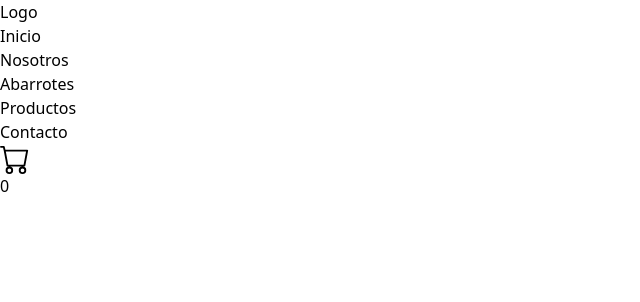
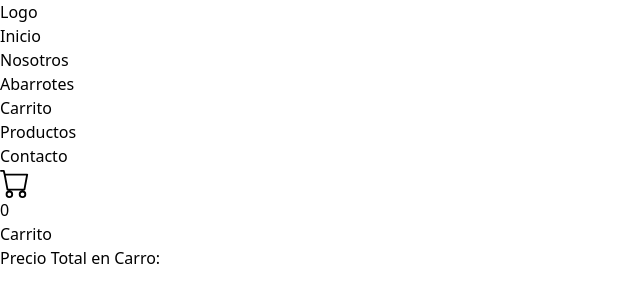
Before and after one commit to AliceProjectVT/ls-shoppingcar, a React (Vite) app: page /cart in a window 1280 px wide. Shown: the top 302 px of the page, without its empty margins (0-640 px from the left). Built offline with nearby package versions, Linux system fonts and the light colour scheme.

Commit message:
Cart viewer component.

```diff
--- a/src/App.jsx
+++ b/src/App.jsx
@@ -6,6 +6,7 @@ import Nosotros from "./components/Nosotros/Nosotros";
 import ItemDetailContainer from "./components/ItemDetailContainer/ItemDetailContainer"
 import { useState } from "react";
 import { CartContext } from "./context/CartContext"
+import Carrito from "./components/Carrito/Carrito";
 
 function App() {
 
@@ -31,6 +32,7 @@ function App() {
     return (carrito.reduce((acc, prod) => acc + prod.cantidad, 0))
   }
 
+
   return (
     <div>
       <div>
@@ -38,12 +40,11 @@ function App() {
           <BrowserRouter>
             <NavBar />
             <Routes>
-
-
               <Route path="/" element={<ItemListContainer />} />
               <Route path="/categoria/:categoria" element={<ItemListContainer />} />
               <Route path="/nosotros" element={<Nosotros />} />
               <Route path="/item/:id" element={<ItemDetailContainer />} />
+              <Route path="/cart" element={<Carrito />} />
 
             </Routes>
           </BrowserRouter>
--- a/src/components/Carrito/Carrito.jsx
+++ b/src/components/Carrito/Carrito.jsx
@@ -1,44 +1,30 @@
 import React, { useContext } from 'react'
-import { CartContext } from '../context/CartContext'
-import { Link } from 'react-router-dom';
+import { CartContext } from '../../context/CartContext'
 
 const Carrito = () => {
 
-    const { carrito, precioTotal, vaciarCarrito } = useContext(CartContext);
+    const { carrito } = useContext(CartContext);
 
-    const handleVaciar = () => {
-        vaciarCarrito();
-    }
+    return (
+        <>  <div>Carrito</div>
 
-  return (
-    <div className="container">
-        <h1 className="main-title">Carrito</h1>
+            {
+                carrito.map((prod) =>
 
-        {
-            carrito.map((prod) => (
-                <div key={prod.id}>
-                    <br />
-                    <h3>{prod.titulo}</h3>
-                    <p>Precio unit: ${prod.precio}</p>
-                    <p>Precio total: ${prod.precio * prod.cantidad}</p>
+                  <div key={prod.id}>
+                    <h2>{prod.nombre}</h2>
+                    <p>${prod.precio}</p>
+                    <p>Precio Total: ${prod.precio * prod.cantidad}</p>
                     <p>Cant: {prod.cantidad}</p>
-                    <br />
-                </div>
-            ))
-        }
 
-        {
-            carrito.length > 0 ?
-            <>
-                <h2>Precio total: ${precioTotal()}</h2>
-                <button onClick={handleVaciar}>Vaciar</button>
-                <Link to="/checkout">Finalizar compra</Link>
-            </> :
-            <h2>El carrito está vacío :(</h2>
-        }
+                    </div>
 
-    </div>
-  )
+
+                )}
+                <h3>Precio Total en Carro: </h3>
+        </>
+
+    )
 }
 
 export default Carrito
--- a/src/components/shared/NavBar.jsx
+++ b/src/components/shared/NavBar.jsx
@@ -9,13 +9,13 @@ const NavBar = () => {
       <a href="">Logo</a>
       <ul>
         <li><Link to="/">Inicio</Link></li>
-  <li><Link  to="/nosotros">Nosotros</Link></li>
-  <li><Link  to="/categoria/abarrotes">Abarrotes</Link></li>
-
+        <li><Link to="/nosotros">Nosotros</Link></li>
+        <li><Link to="/categoria/abarrotes">Abarrotes</Link></li>
+        <li> <Link to="/cart" >Carrito</Link> </li>
         <li><a href="">Productos</a></li>
         <li><a href="">Contacto</a></li>
       </ul>
-<CartWidget/>
+      <CartWidget />
 
 
 
```
Lines whose indentation alone changed are shown as unchanged.
